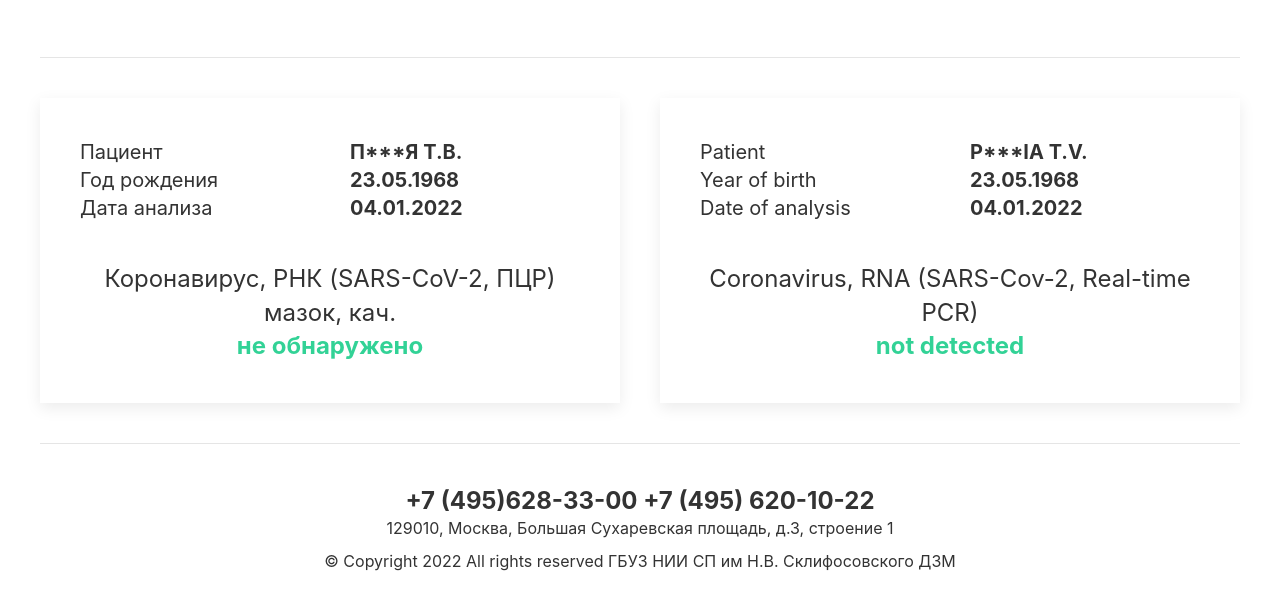
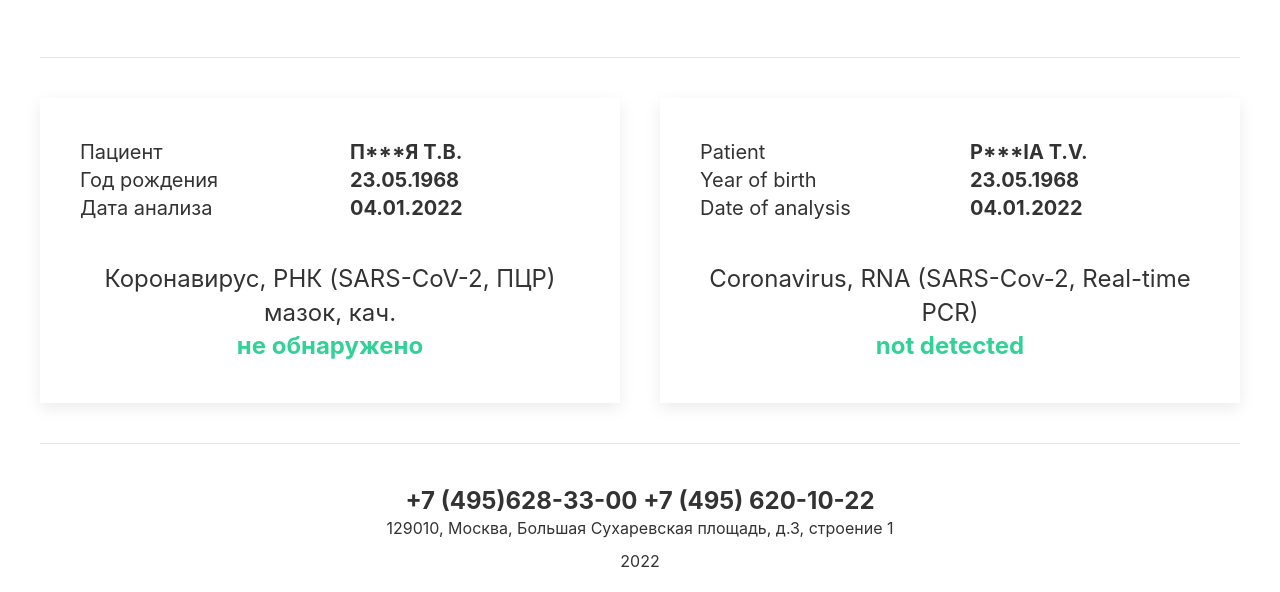
Before and after one commit to qr-sklifosovsky-reasearch-institute/8CBC37057F20A3D6E1A84EDCE18A7512010120220123051968041F02A02A02A42F02042202E41202E, a plain HTML site: page index.html in a window 1280 px wide. Shown: the part 341-933 px from the top of the page. Drawn offline with Linux system fonts and the light colour scheme.

Commit message:
Update index.html

```diff
--- a/index.html
+++ b/index.html
@@ -115,7 +115,7 @@
                 <h5>129010, Москва, Большая Сухаревская площадь, д.3, строение 1</h5>
             </div>
             <div class="uk-container uk-margin-small-top">
-                <h5>© Copyright 2022 All rights reserved ГБУЗ НИИ СП им Н.В. Склифосовского ДЗМ</h5>
+                <h5>2022</h5>
             </div>
         </div>
     </div>
```
